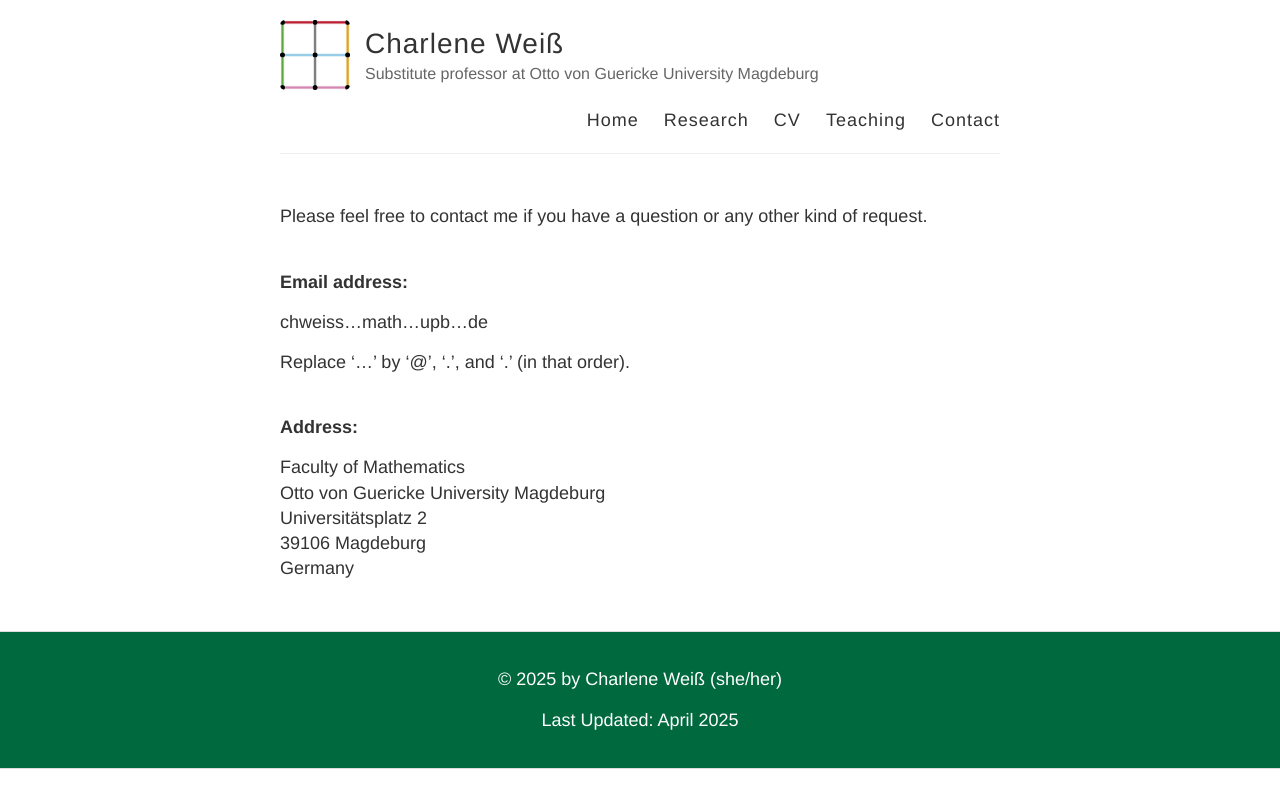
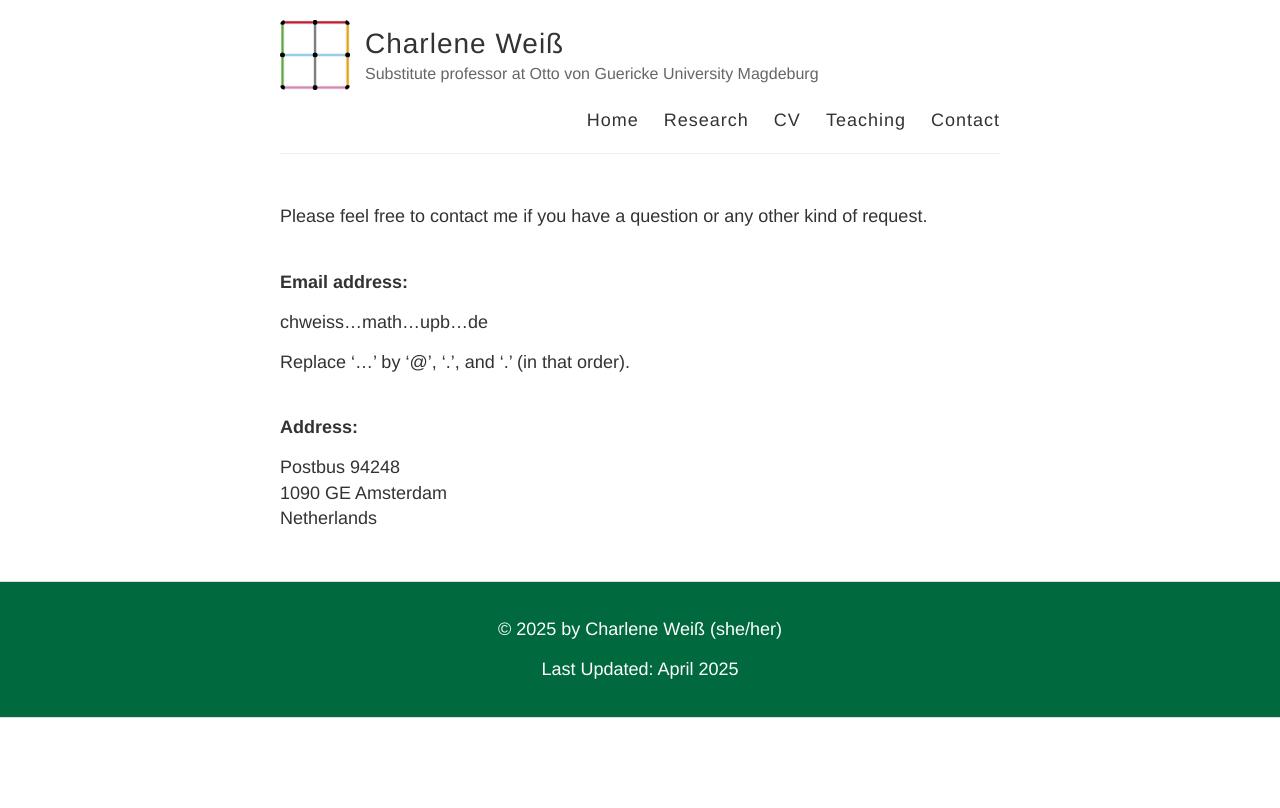
Before and after one commit to charleneweiss/charleneweiss.github.io, a Jekyll site: the page built from contact.md, in a window 1280 px wide. Shown: the top 808 px of the page. Built offline with Jekyll 4.4.1, drawn with Linux system fonts in a browser that asks for light colours.

Commit message:
Updated address

```diff
--- a/contact.md
+++ b/contact.md
@@ -17,8 +17,6 @@ Replace '...' by '@', '.', and '.' (in that order).
 
 **Address:**
 
-Faculty of Mathematics\
-Otto von Guericke University Magdeburg\
-Universitätsplatz 2\
-39106 Magdeburg\
-Germany
+Postbus 94248\
+1090 GE Amsterdam\
+Netherlands
```
